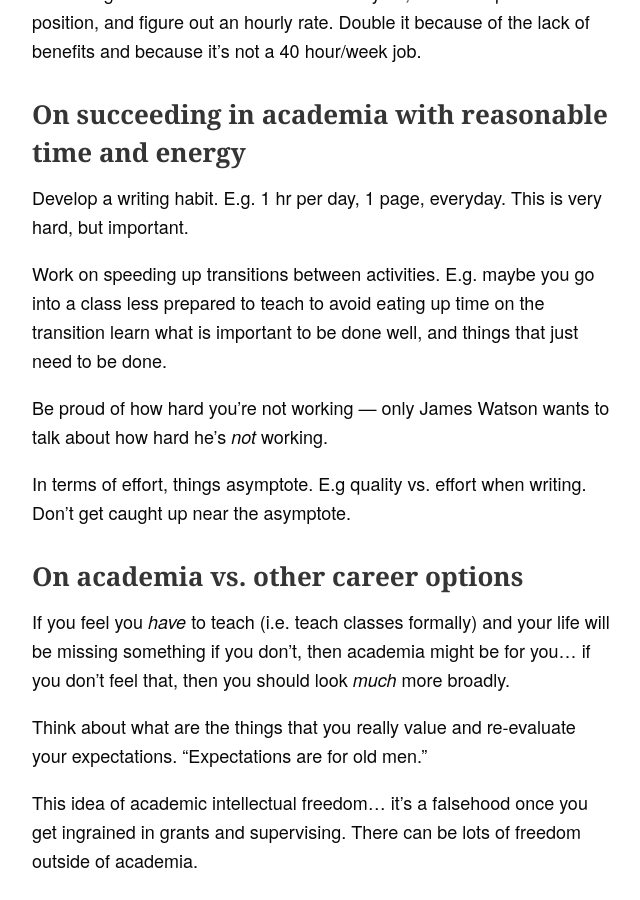
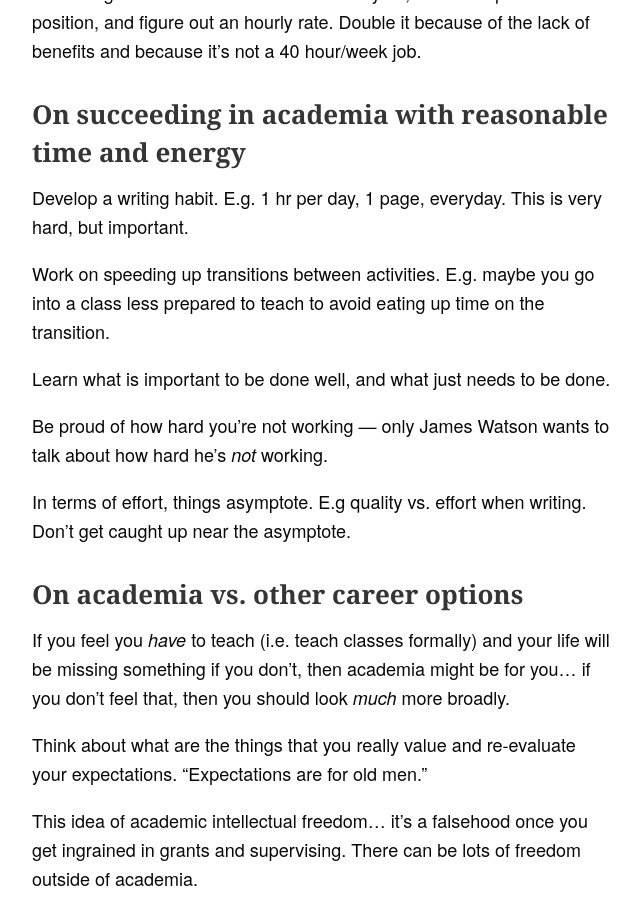
Before and after one commit to seananderson/seananderson.ca, a Jekyll site: the page built from _posts/2014-03-13-mangel-career-advice.md, in a window 1280 px wide and 900 px high, scrolled down 745 px. Shown: the whole window, without its empty margins (318-958 px from the left). Built offline with Jekyll 4.4.1, drawn with Linux system fonts in a browser that asks for light colours; Markdown is read by kramdown in place of the engine named in the settings; comment, search, counter and statistics services are not loaded.

Commit message:
Fix typos in Mangel notes

```diff
--- a/_posts/2014-03-13-mangel-career-advice.md
+++ b/_posts/2014-03-13-mangel-career-advice.md
@@ -19,8 +19,9 @@ On setting rates: think of about 2000 hrs a year, take an equivalent position, a
 
 Develop a writing habit. E.g. 1 hr per day, 1 page, everyday. This is very hard, but important.
 
-Work on speeding up transitions between activities. E.g. maybe you go into a class less prepared to teach to avoid eating up time on the transition
-learn what is important to be done well, and things that just need to be done.
+Work on speeding up transitions between activities. E.g. maybe you go into a class less prepared to teach to avoid eating up time on the transition.
+
+Learn what is important to be done well, and what just needs to be done.
 
 Be proud of how hard you're not working — only James Watson wants to talk about how hard he's *not* working.
 
```
